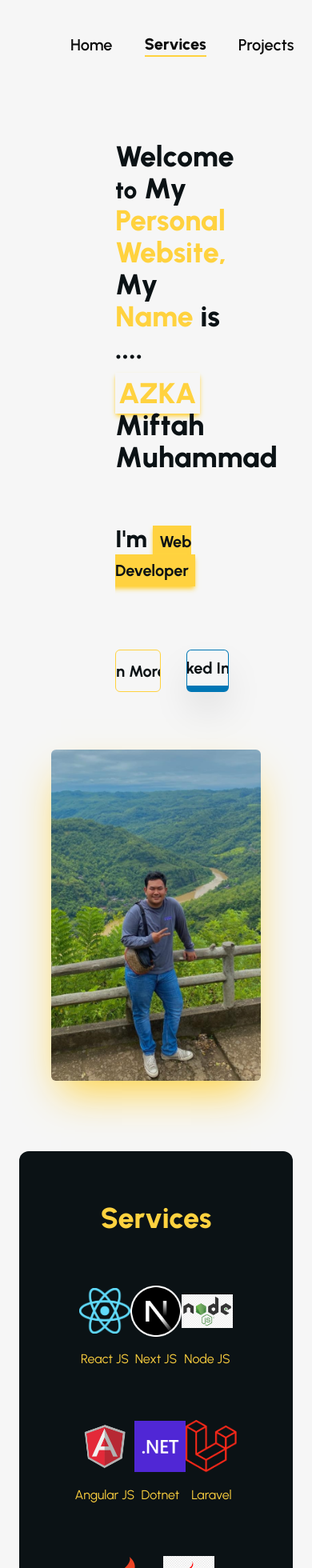
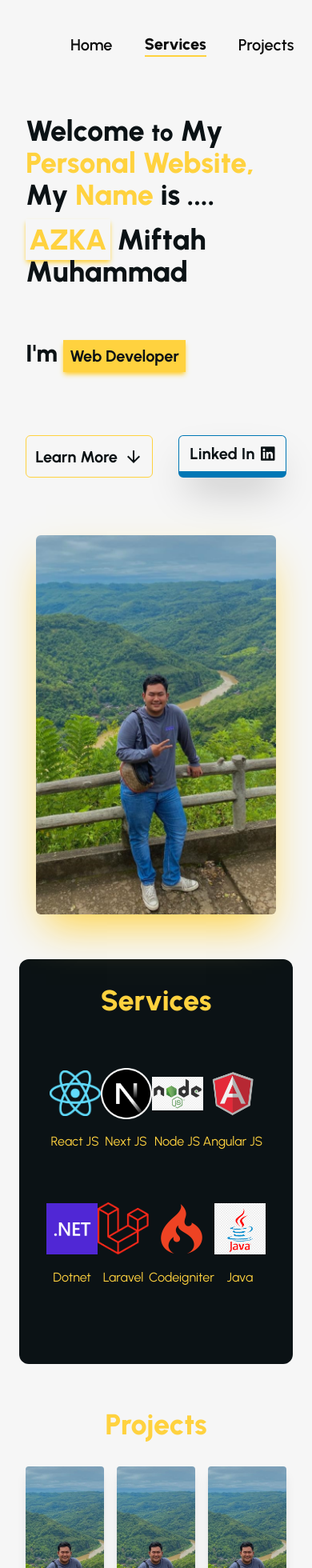
Before and after one commit to azkamiftah12/azka-porto, a Next.js app: page / in a window 390 px wide. Shown: the top 1960 px of the page at 80% size. Built offline with nearby package versions, Linux system fonts and the light colour scheme.

Commit message:
respoonsive design v1

```diff
--- a/src/components/home/contact.tsx
+++ b/src/components/home/contact.tsx
@@ -44,16 +44,16 @@ const Contact = () => {
 
   return (
     <div id="contact" className="sticky top-0">
-      <div className="bg-custom-white min-h-8 w-full p-16 text-custom-yellow pb-48">
+      <div className="bg-custom-white min-h-8 w-full p-8 md:p-16 text-custom-yellow md:pb-48">
         <div className="text-4xl font-extrabold text-center">About Me</div>
       </div>
 
-      <div className="h-72 bg-custom-obsidian p-16 m-6 rounded-xl">
+      <div className="h-72 bg-custom-obsidian p-8 md:p-16 m-6 rounded-xl">
         <div className="grid gap-14 md:grid-cols-3 md:gap-5">
           {cards.map((card, idx) => (
             <div key={idx} className="rounded-xl bg-white p-6 text-center shadow-xl -translate-y-48">
               <div className={`mx-auto flex h-16 w-16 -translate-y-12 transform items-center justify-center rounded-full shadow-lg ${card.color}`}>{icons[card.title]}</div>
-              <h1 className="text-custom-yellow mb-3 text-xl font-bold md:px-14">{card.title}</h1>
+              <h1 className="text-custom-yellow mb-3 text-xl font-bold">{card.title}</h1>
               <p className="px-4 text-gray-500">{card.text}</p>
             </div>
           ))}
--- a/src/components/home/experiences.tsx
+++ b/src/components/home/experiences.tsx
@@ -6,7 +6,7 @@ const Experiences = () => {
   return (
     // <div id="experiences" className="sticky top-0">
     <div id="experiences" className="m-6">
-      <div className="bg-custom-obsidian min-h-96 w-full rounded-xl p-16 text-custom-yellow">
+      <div className="bg-custom-obsidian min-h-96 w-full rounded-xl p-8 md:p-16 text-custom-yellow">
         <div className="text-4xl font-extrabold text-center">Experiences</div>
         <div className="flex flex-col justify-center md:px-20 py-8 mt-8">
           {experiences.map((item, index) => (
--- a/src/components/home/main.tsx
+++ b/src/components/home/main.tsx
@@ -5,8 +5,8 @@ import { faLinkedin } from "@fortawesome/free-brands-svg-icons";
 
 const Main = () => {
   return (
-    <div id="home" className="min-h-[90vh] w-full grid grid-cols-1 md:grid-cols-2 text-custom-obsidian p-16">
-      <div className="flex flex-col pl-20 px-10">
+    <div id="home" className="min-h-[90vh] w-full grid grid-cols-1 md:grid-cols-2 text-custom-obsidian p-8 md:p-16">
+      <div className="flex flex-col md:pl-20 md:px-10">
         <div className="text-4xl font-extrabold mb-4">
           Welcome <span className="text-3xl">to</span> My <span className="text-custom-yellow">Personal Website, </span>
           My <span className="text-custom-yellow">Name</span> is ....
--- a/src/components/home/projects.tsx
+++ b/src/components/home/projects.tsx
@@ -7,7 +7,7 @@ const Projects = () => {
   return (
     // <div id="projects" className="sticky top-0">
     <div id="projects" className="">
-      <div className="bg-custom-white min-h-96 w-full p-16 text-custom-yellow">
+      <div className="bg-custom-white min-h-96 w-full p-8 md:p-16 text-custom-yellow">
         <div className="text-4xl font-extrabold text-center">Projects</div>
         <div className="flex flex-row justify-center gap-4 md:px-20 py-8">
           {projects.map((item) => (
--- a/src/components/home/services.tsx
+++ b/src/components/home/services.tsx
@@ -31,7 +31,7 @@ const Services = () => {
   return (
     // <div id="services" ref={servicesRef} className="sticky top-0">
     <div id="services" ref={servicesRef} className="m-6">
-      <div className="bg-custom-obsidian min-h-96 rounded-xl w-full p-16 md:p-28 text-custom-yellow">
+      <div className="bg-custom-obsidian min-h-96 rounded-xl w-full p-8 md:p-16 md:p-28 text-custom-yellow">
         <div className={`text-4xl font-extrabold text-center ${isVisible ? "animate-popDown" : "opacity-0"}`}>Services</div>
         <div className={`flex flex-wrap justify-center md:px-20 py-8 ${isVisible ? "animate-popUp" : "opacity-0"}`}>
           {services.map((item) => (
--- a/src/components/layouts/footer.tsx
+++ b/src/components/layouts/footer.tsx
@@ -153,7 +153,7 @@ const Footer = () => {
             <ul className="flex flex-wrap gap-4 text-xs">
               <li>
                 <a href="#" className="text-gray-500 transition hover:opacity-75">
-                  Terms & Conditions
+                  Developer Notes
                 </a>
               </li>
 
```
